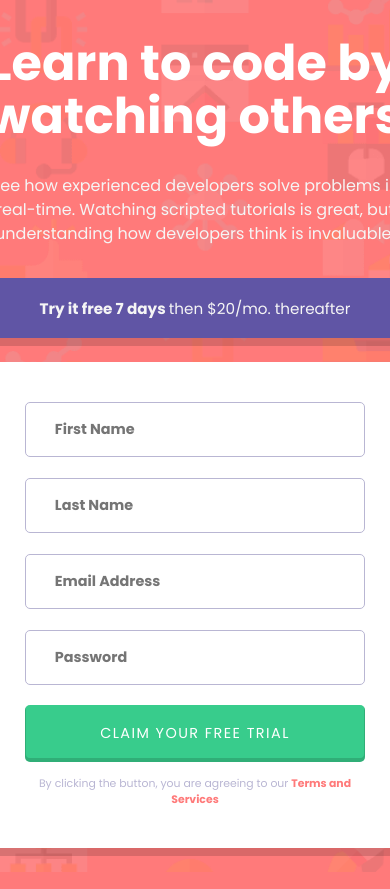
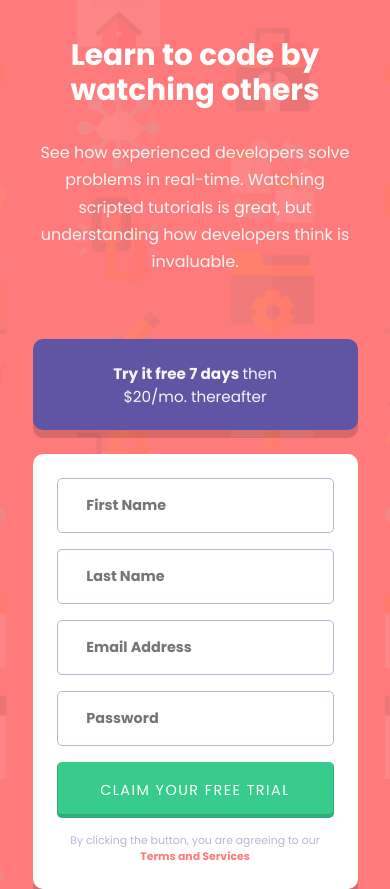
Before and after one commit to MathiasDWaterlaw/intro-component-with-signup-form-master, a plain HTML site: page index.html in a window 390 px wide. Drawn offline with Linux system fonts and the light colour scheme.

Commit message:
mobile design ended

```diff
--- a/css/styles.css
+++ b/css/styles.css
@@ -209,3 +209,47 @@ button:active {
         margin: 1.5rem 0;
     }
 }
+
+@media (width <= 480px) {
+
+    body {
+        background-image: url('../images/bg-intro-mobile.png');
+        background-size: cover;
+    }
+
+    header {
+        max-width: 325px;
+        margin-bottom: 4rem;
+    }
+
+    #left-container header h1 {
+        font-size: 1.85rem;
+        line-height: 2.2rem;
+    }
+
+    #left-container header p {
+        line-height: 1.7rem;
+    }
+
+    #right-container {
+        padding: 0;
+    }
+
+    .card {
+        max-width: 325px;
+    }
+
+    #banner {
+        margin: 0 auto;
+        padding: 1.4rem 3rem;
+    }
+
+    #form-card {
+        padding: 1.5rem;
+        margin: 1.5rem auto 0 auto;
+    }
+
+    .input-container {
+        margin-bottom: 1rem;
+    }
+}
```
